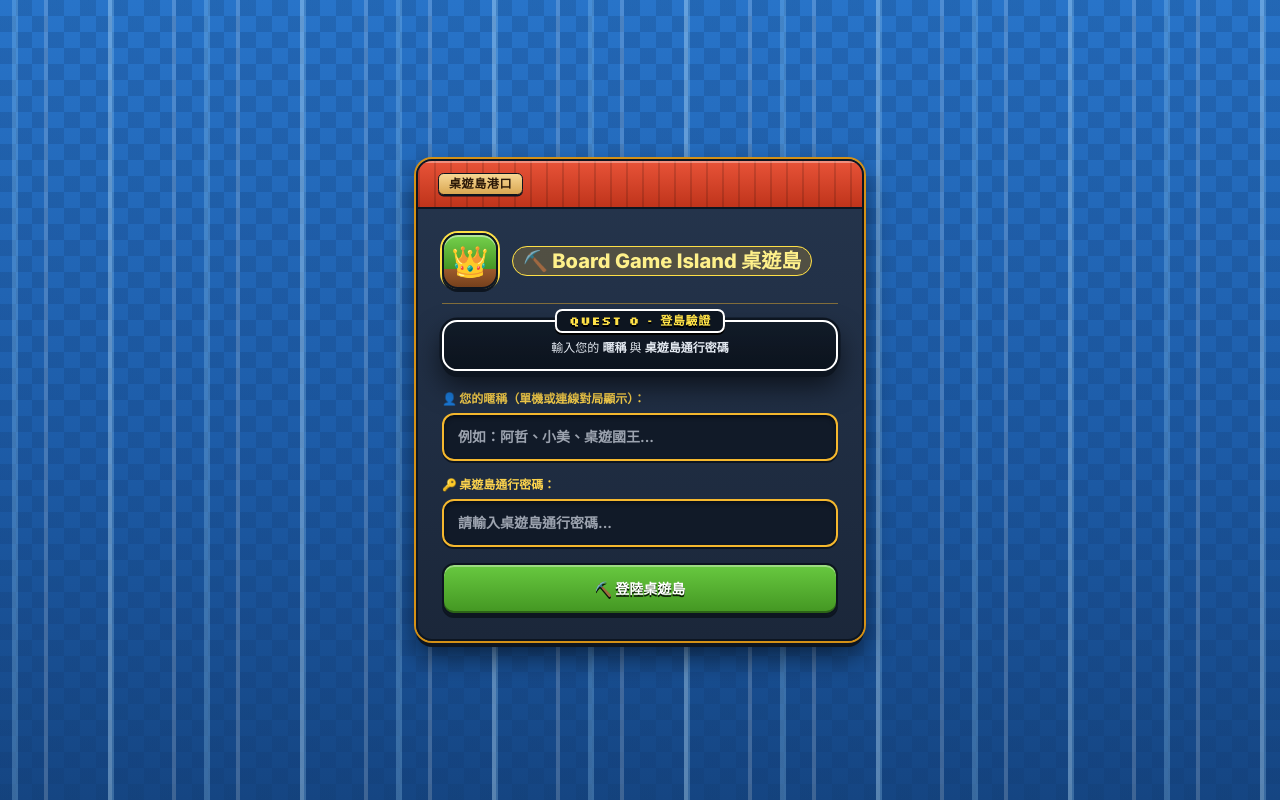
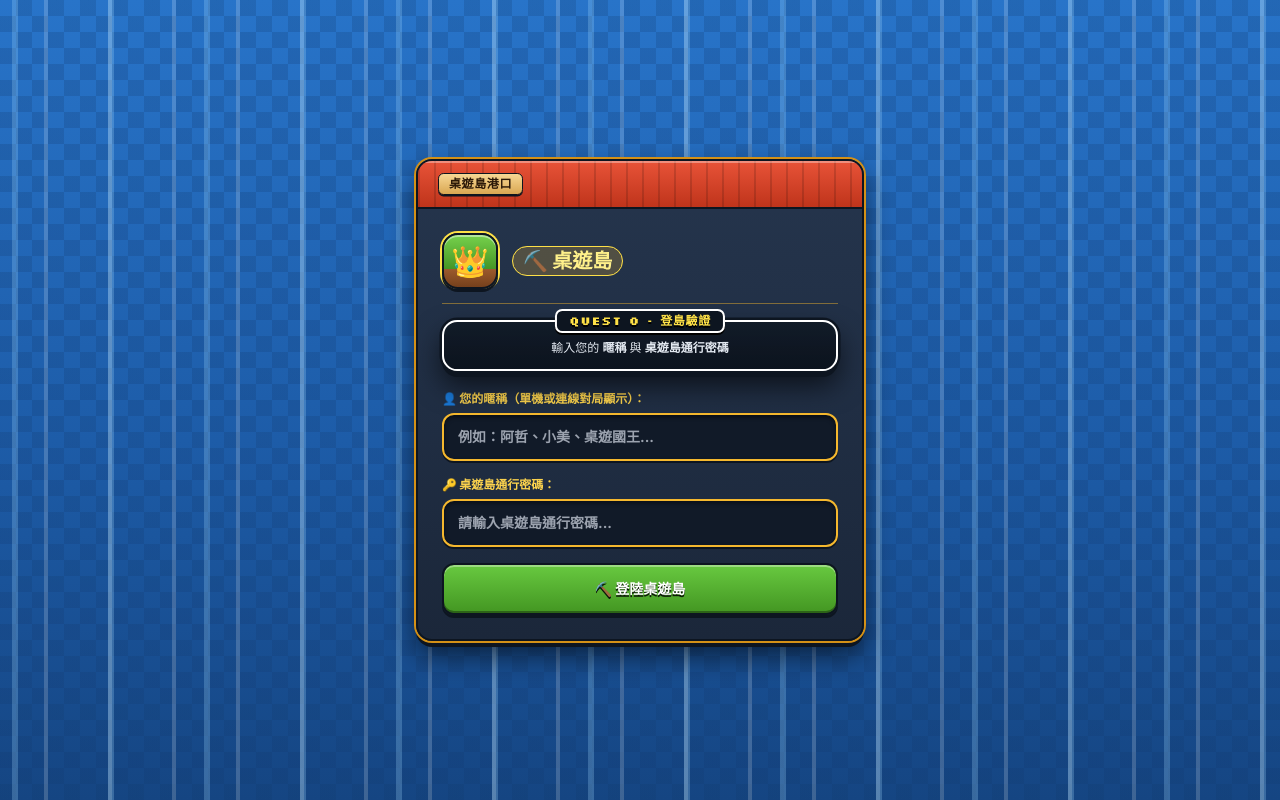
Before and after one commit to HowardKang056/howardkang056.github.io, a plain HTML site: page index.html in a window 1280 px wide. Drawn offline with nearby package versions, Linux system fonts and the light colour scheme; a web font is replaced by a local one.

Commit message:
feat. update logun title

```diff
--- a/index.html
+++ b/index.html
@@ -561,7 +561,7 @@
             👑
           </div>
           <div>
-            <span class="text-xl px-2.5 py-0.5 rounded-full seurat-badge font-extrabold">⛏️ Board Game Island 桌遊島</span>
+            <span class="text-xl px-2.5 py-0.5 rounded-full seurat-badge font-extrabold">⛏️ 桌遊島</span>
           </div>
         </div>
 
```
